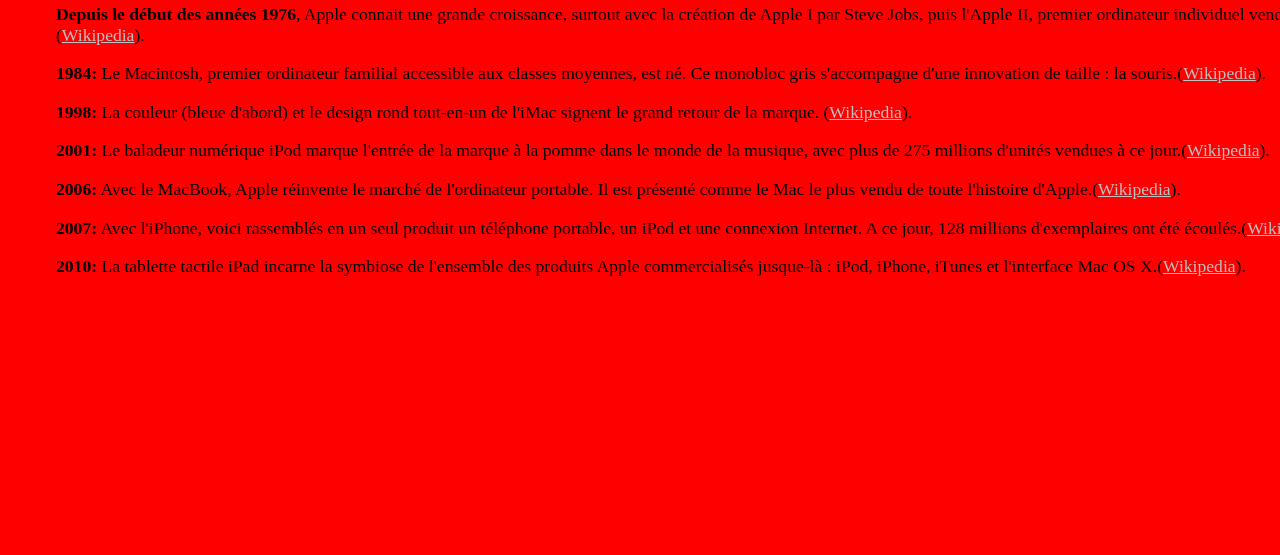
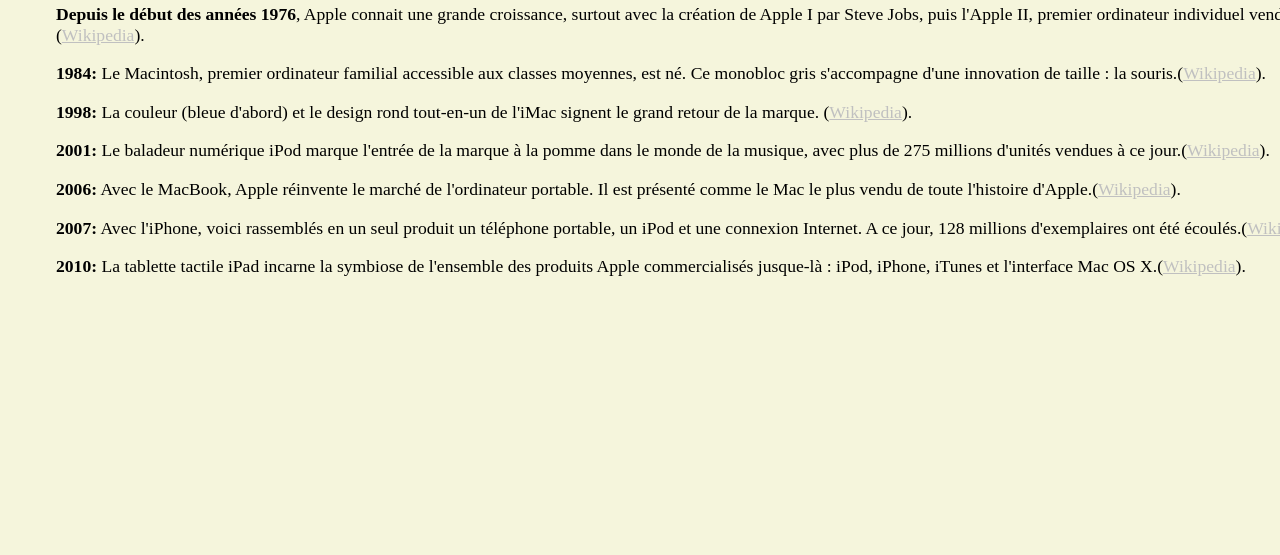
Before and after one commit to chisco697/TKTlevraie, a plain HTML site: page index.html in a window 1280 px wide. Shown: the part 883-1438 px from the top of the page. Drawn offline with Linux system fonts and the light colour scheme; files whose address does not match are found by name.

Commit message:
Update style.css

```diff
--- a/css/style.css
+++ b/css/style.css
@@ -1,6 +1,6 @@
 body
 {
-  background: red  ;/* couleur du fond */
+  background: beige  ;/* couleur du fond */
   font-family: "Arial","helvetica" sans-serif; /*définition de la police d'écriture*/
   color:#181818 ;      /*définition de la couleur de la police*/
 }
```
